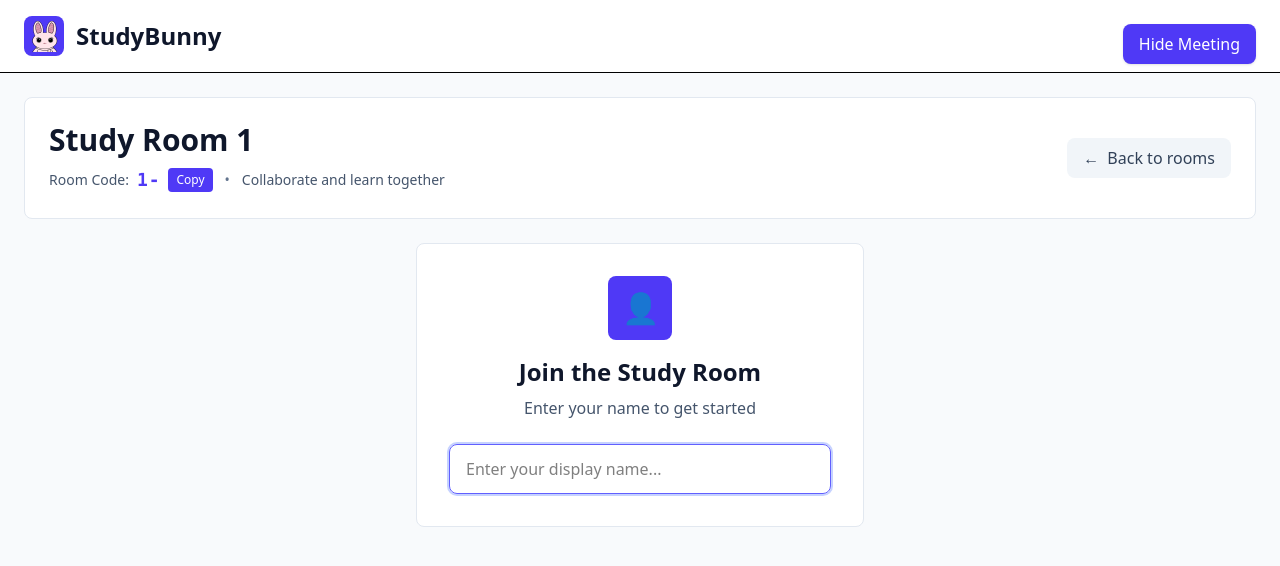
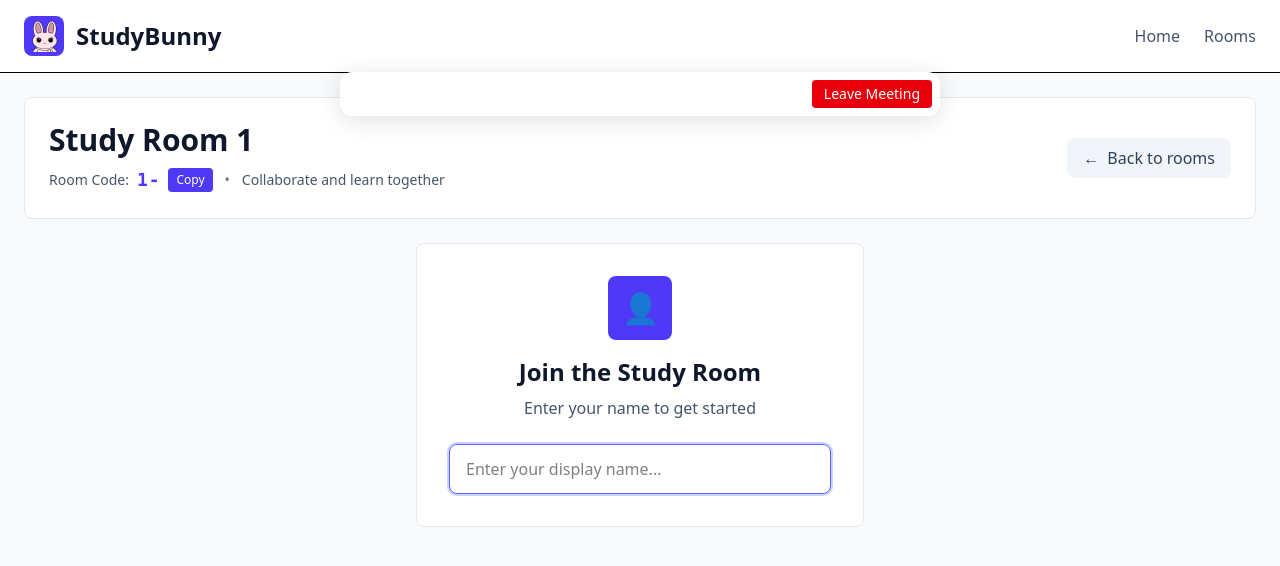
Before and after one commit to Bismithblde/hackru-project, a React (Vite) app in the folder client/: page /room/1 in a window 1280 px wide. Shown: the top 566 px of the page. Built offline with nearby package versions, Linux system fonts and the light colour scheme; no server answers.

Commit message:
fixed meeting

```diff
--- a/client/src/pages/Room.tsx
+++ b/client/src/pages/Room.tsx
@@ -26,9 +26,6 @@ const Room: React.FC = () => {
   const [activeTab, setActiveTab] = useState<"chat" | "whiteboard">("chat");
   const userIdRef = useRef<string>(uuidv4());
   const dailyContainerRef = useRef<HTMLDivElement>(null);
-
-  // Toggle for Daily popup
-  const [showDaily, setShowDaily] = useState(true);
 
   // Use custom hooks for room data and daily room
   const { users, messages, leaderboard, socketId } = useRoom({
@@ -318,16 +315,7 @@ const Room: React.FC = () => {
           </>
         )}
 
-        {/* Daily.co popup toggle button */}
-        <button
-          onClick={() => setShowDaily((v) => !v)}
-          className="fixed top-6 right-6 z-50 px-4 py-2 bg-indigo-600 text-white rounded-lg shadow hover:bg-indigo-700 transition-colors"
-        >
-          {showDaily ? "Hide Meeting" : "Show Meeting"}
-        </button>
-
-        {/* Daily.co iframe container - togglable and hanging from the top */}
-        {showDaily && (
+        {/* Daily.co meeting always visible below navbar, with leave button */}
         <div
           ref={dailyContainerRef}
           id="daily-iframe-container"
@@ -335,14 +323,30 @@ const Room: React.FC = () => {
             position: "fixed",
             zIndex: 50,
             top: 72,
-              right: 32,
+            left: 0,
+            right: 0,
+            margin: "0 auto",
             minWidth: 320,
+            maxWidth: 600,
             background: "white",
             borderRadius: 12,
             boxShadow: "0 4px 24px rgba(0,0,0,0.12)",
+            display: "flex",
+            flexDirection: "column",
+            alignItems: "flex-end",
+            padding: 0,
           }}
-          />
-        )}
+        >
+          <button
+            onClick={() => {
+              leaveDailyRoom();
+              // Optionally clear iframe or hide if you want
+            }}
+            className="m-2 px-3 py-1 bg-red-600 text-white rounded hover:bg-red-700 transition-colors text-sm"
+          >
+            Leave Meeting
+          </button>
+        </div>
       </div>
     </div>
   );
```
Lines whose indentation alone changed are shown as unchanged.
